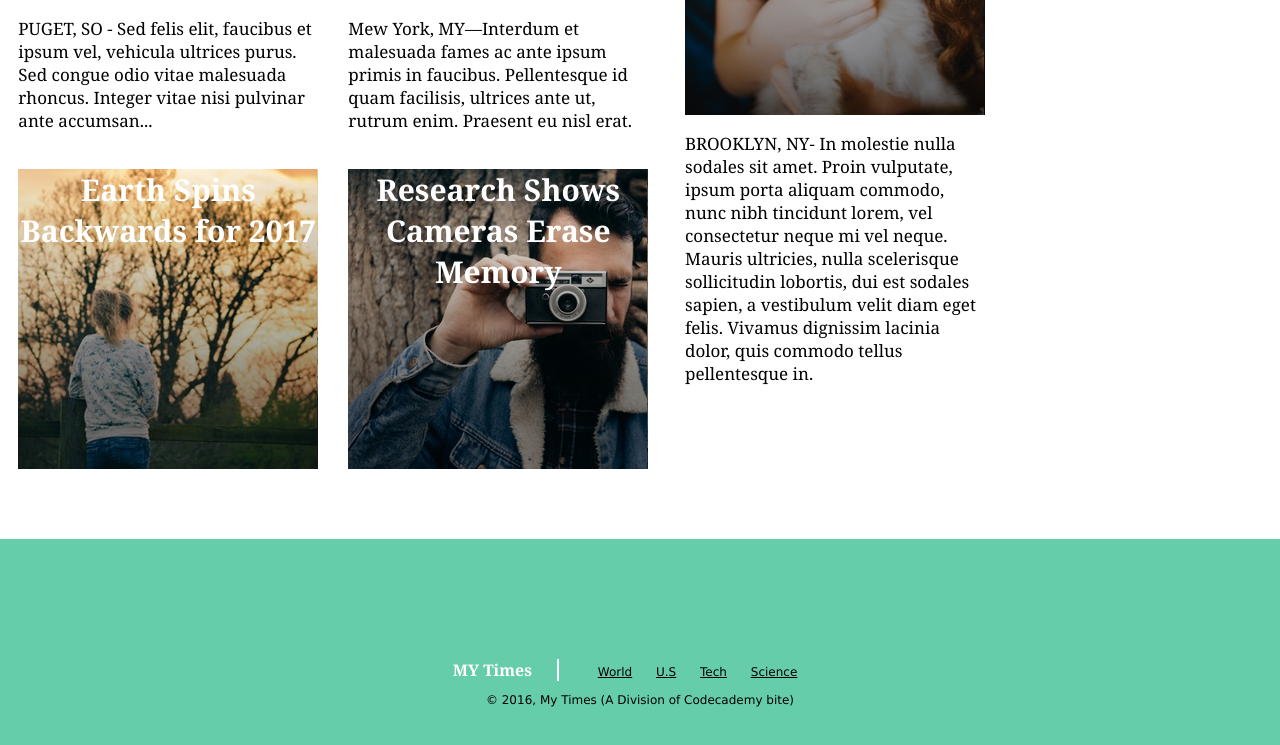
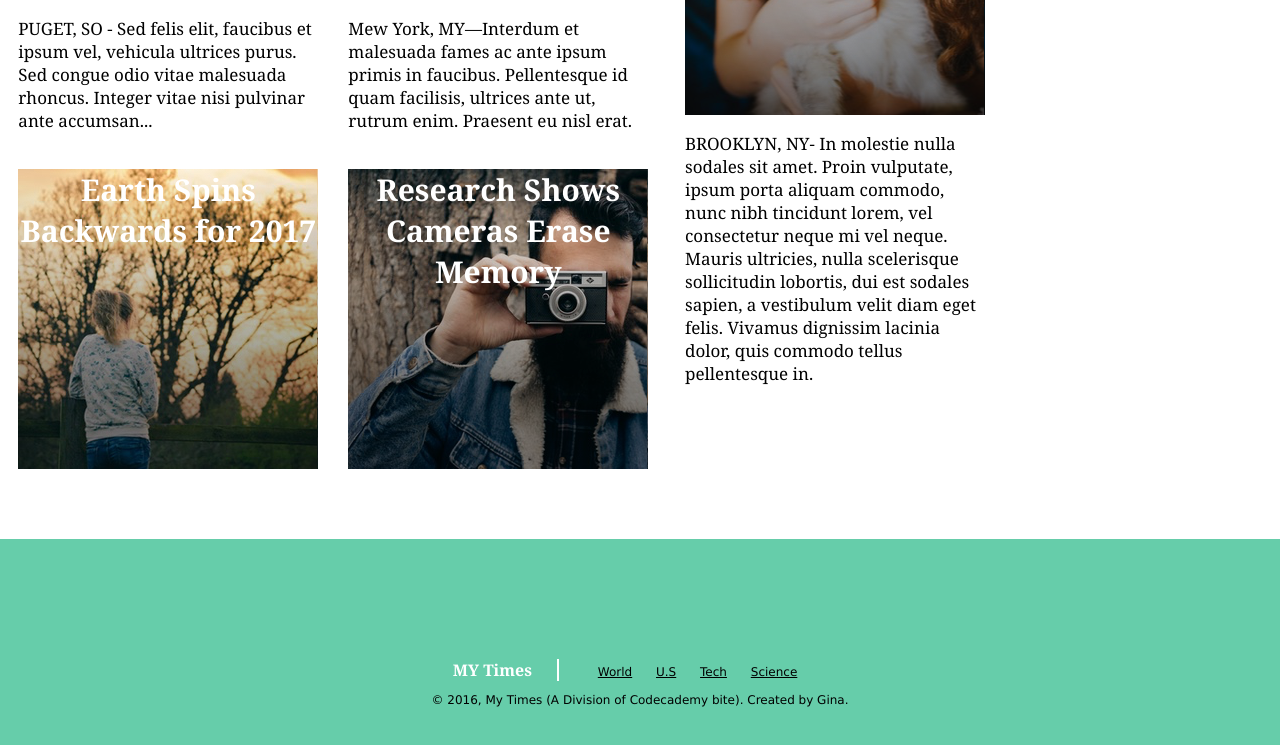
Before and after one commit to faeta/mytimes, a plain HTML site: page index.html in a window 1280 px wide. Shown: the part 833-1578 px from the top of the page. Drawn offline with Linux system fonts and the light colour scheme.

Commit message:
added my name

```diff
--- a/index.html
+++ b/index.html
@@ -108,7 +108,7 @@
 			</nav>
 		</div>
 		<div>
-			<p> © 2016, My Times (A Division of Codecademy bite)</p>
+			<p> © 2016, My Times (A Division of Codecademy bite). Created by Gina.</p>
 		</div>
 	</footer>
 
```
